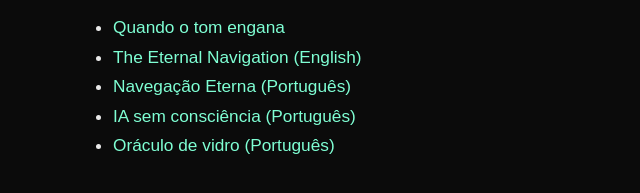
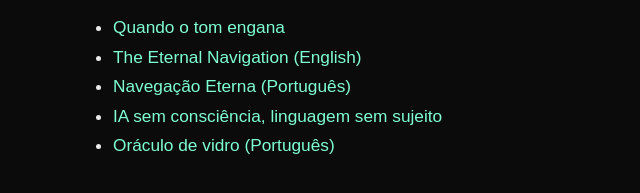
Before and after one commit to olivieri-hermenauta/olivieri-hermenauta.github.io, a Jekyll site: the page built from index.md, in a window 1280 px wide. Shown: the part 447-640 px from the top of the page, without its empty margins (157-797 px from the left). Built offline with Jekyll 4.4.1, drawn with Linux system fonts in a browser that asks for light colours.

Commit message:
Update index.md

```diff
--- a/index.md
+++ b/index.md
@@ -16,5 +16,5 @@ Essays on artificial intelligence, language, and interpretation.
 - [Quando o tom engana](quando-o-tom-engana)
 - [The Eternal Navigation (English)](ulysses-en)
 - [Navegação Eterna (Português)](ulysses)
-- [IA sem consciência (Português)](marcus-llm)
+- [IA sem consciência, linguagem sem sujeito](marcus-llm)
 - [Oráculo de vidro (Português)](hipocondria)
```
